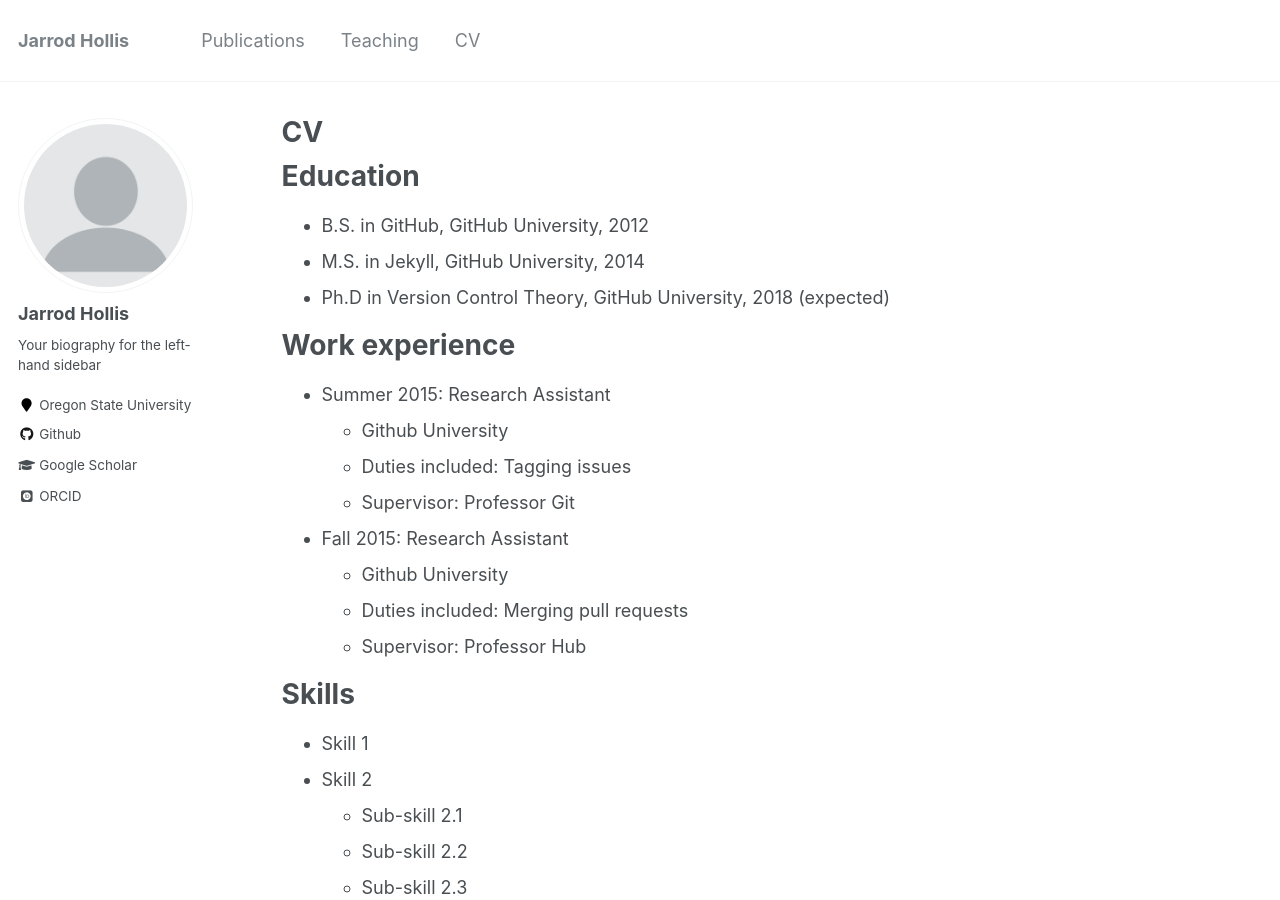
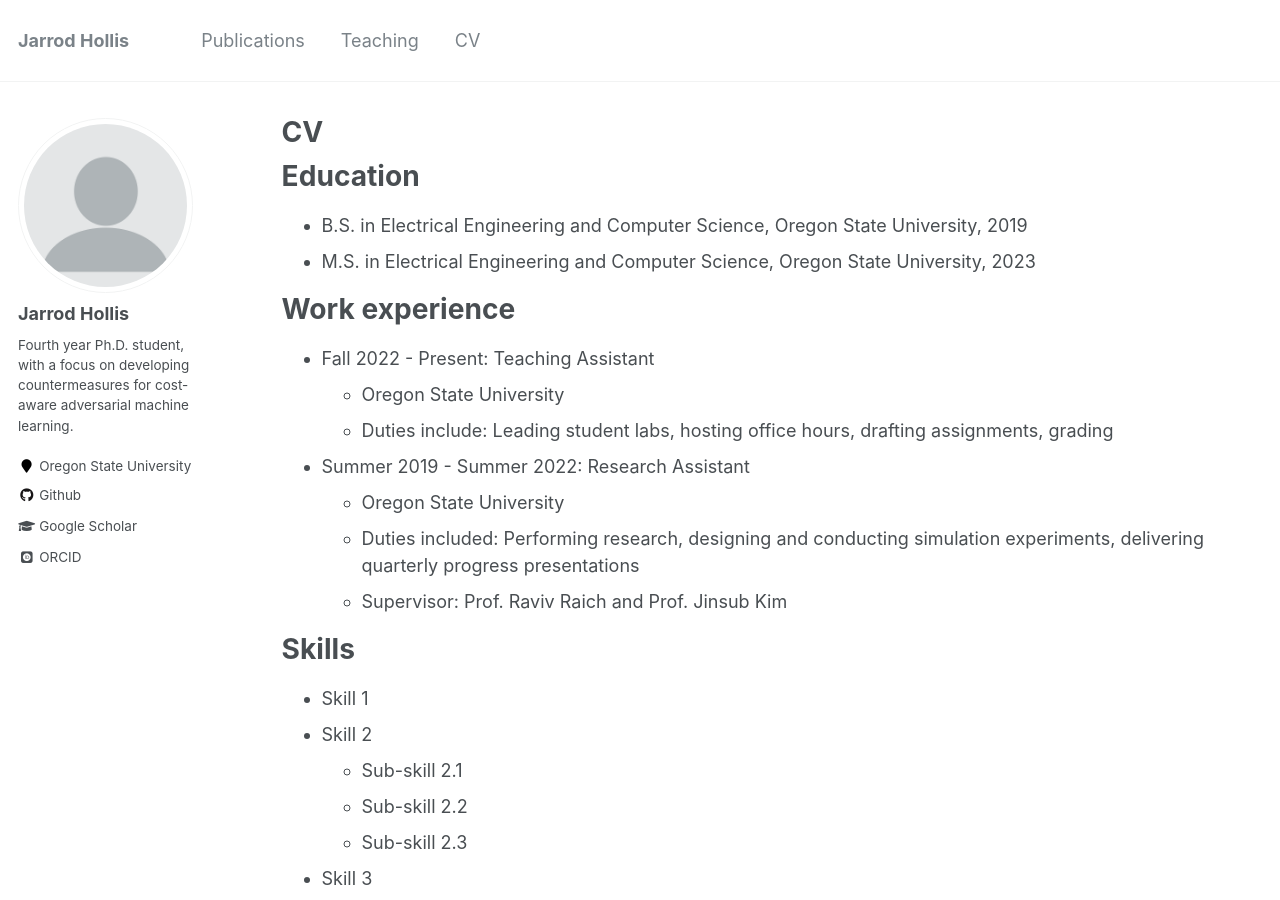
Before and after one commit to jarrodhollis/jarrodhollis.github.io, a Jekyll site: the page built from _pages/cv.md, in a window 1280 px wide and 900 px high. Built offline with Jekyll 4.4.1, drawn with Linux system fonts in a browser that asks for light colours; some web fonts are replaced; some of the changed text lies outside the part shown.

Commit message:
Updated CV, bio, and publications

```diff
--- a/_config.yml
+++ b/_config.yml
@@ -82,7 +82,7 @@ analytics:
 author:
   name             : "Jarrod Hollis"
   avatar           : "profile.png"
-  bio              : "Your biography for the left-hand sidebar"
+  bio              : "Fourth year Ph.D. student, with a focus on developing countermeasures for cost-aware adversarial machine learning."
   location         : "Oregon State University"
   employer         :
   pubmed           :
--- a/_pages/cv.md
+++ b/_pages/cv.md
@@ -11,21 +11,19 @@ redirect_from:
 
 Education
 ======
-* B.S. in GitHub, GitHub University, 2012
-* M.S. in Jekyll, GitHub University, 2014
-* Ph.D in Version Control Theory, GitHub University, 2018 (expected)
+* B.S. in Electrical Engineering and Computer Science, Oregon State University, 2019
+* M.S. in Electrical Engineering and Computer Science, Oregon State University, 2023
 
 Work experience
 ======
-* Summer 2015: Research Assistant
-  * Github University
-  * Duties included: Tagging issues
-  * Supervisor: Professor Git
+* Fall 2022 - Present: Teaching Assistant
+  * Oregon State University
+  * Duties include: Leading student labs, hosting office hours, drafting assignments, grading
 
-* Fall 2015: Research Assistant
-  * Github University
-  * Duties included: Merging pull requests
-  * Supervisor: Professor Hub
+* Summer 2019 - Summer 2022: Research Assistant
+  * Oregon State University
+  * Duties included: Performing research, designing and conducting simulation experiments, delivering quarterly progress presentations
+  * Supervisor: Prof. Raviv Raich and Prof. Jinsub Kim
 
 Skills
 ======
@@ -53,7 +51,3 @@ Teaching
   <ul>{% for post in site.teaching %}
     {% include archive-single-cv.html %}
   {% endfor %}</ul>
-
-Service and leadership
-======
-* Currently signed in to 43 different slack teams
```
Also changed, not shown: _publications/2020-foreground.md (+0 -2 lines), _publications/2021-adversarial.md (+0 -2 lines), _publications/2023-identifiable.md (+1 -3 lines).
